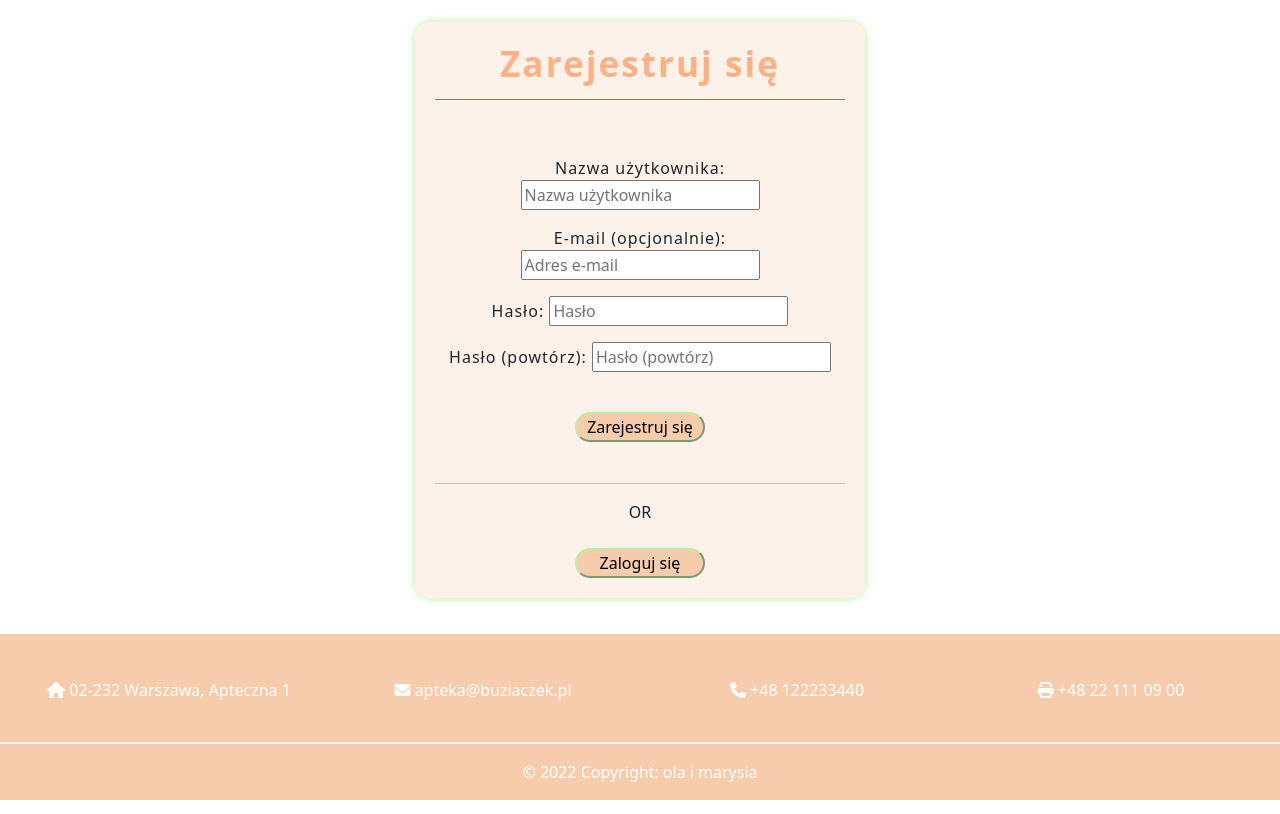
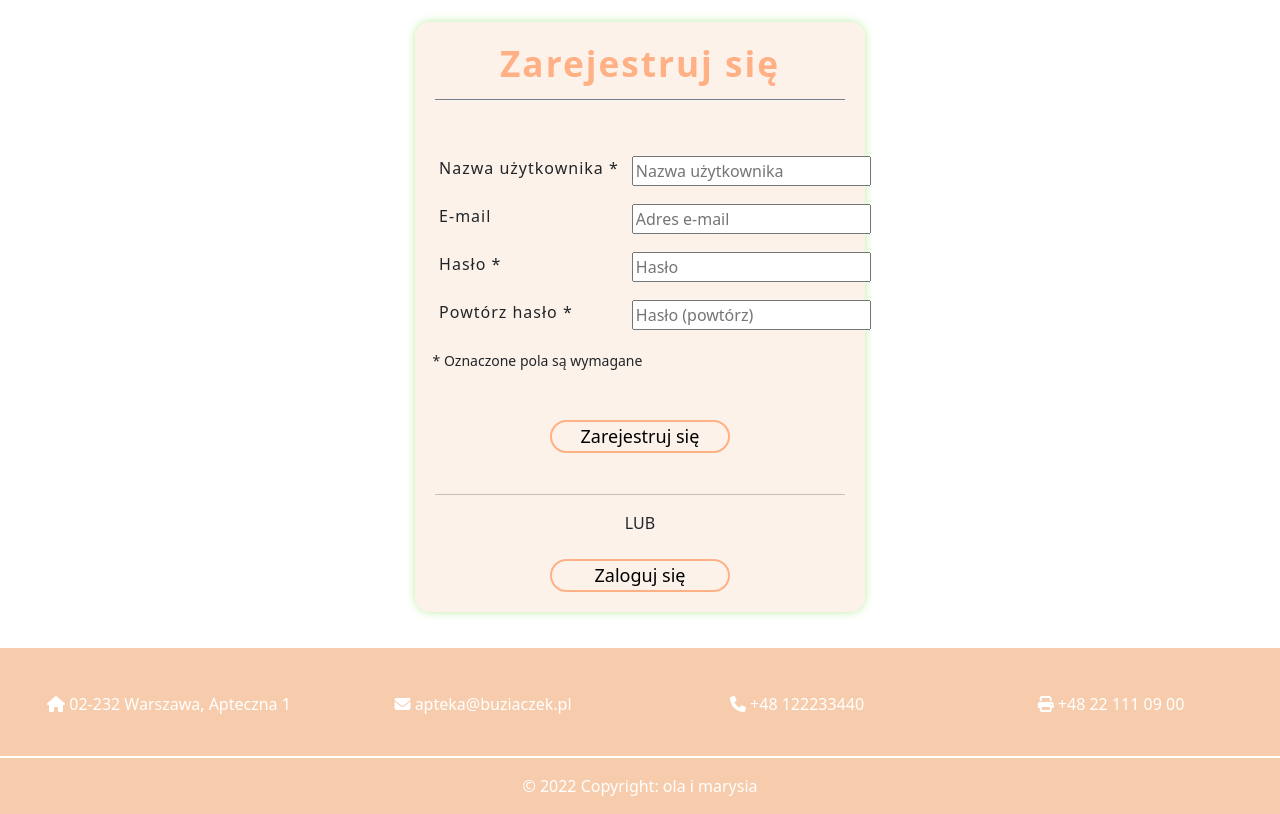
Before and after one commit to rzelazo/OnlinePharmacy, a Django app: page /accounts/signup/ in a window 1280 px wide. Shown: the part 140-954 px from the top of the page. Run offline with Django 3.2, Linux system fonts and the light colour scheme; data comes from the database, SQL or seed files in the repository; some libraries are stand-ins or nearby versions.

Commit message:
jeszcze tu póżniej wrócę pzdr

```diff
--- a/templates/account/base.html
+++ b/templates/account/base.html
@@ -6,6 +6,7 @@
   <meta name="viewport" content="width=device-width, initial-scale=1, shrink-to-fit=no">
   <!-- Latest compiled and minified CSS -->
   <link href="https://cdn.jsdelivr.net/npm/bootstrap@5.1.3/dist/css/bootstrap.min.css" rel="stylesheet">
+
 
   <!-- Latest compiled JavaScript -->
   <script src="https://cdn.jsdelivr.net/npm/bootstrap@5.1.3/dist/js/bootstrap.bundle.min.js"></script>
--- a/templates/account/signup.html
+++ b/templates/account/signup.html
@@ -4,30 +4,106 @@
 
 {% block head_title %}{% trans "Signup" %}{% endblock %}
 
+{% block extra_head%}
+<style>
+  #signup_form{
+    text-align: center;
+    width: 450px;
+    box-shadow: 0 0 10px 0 rgb(192, 237, 166);
+    padding: 20px;
+    border-radius: 15px;
+    margin: 8% auto 0;
+    margin-top: 2%;
+    background-color: rgba(247, 204, 172, 0.25)
+  }
+  #title{
+    font-weight: bold;
+    font-size: 2.2rem;
+    color:#FFB085;
+    letter-spacing: 2px;
+    padding: 0 0 15px 0;
+    border-bottom: 1px solid slategrey
+  }
+  #cont{
+    height: 40px;
+  }
+  #lab{
+    position: relative;
+    margin-left: 1%;
+    letter-spacing: 1px;
+    height: 40px;
+  }
+  #input{
+    position: absolute;
+    margin-left: 48%;
+  }
+
+  #submit {
+    font-size: 18px;
+    text-align: center;
+    color: black !important;
+    border: solid 2px #FFB085;
+    width: 180px;
+    height: 33px;
+    border-radius: 30px;
+    background-color: transparent;
+  }
+  #submit:hover {
+    background-color: #FFB085 !important;
+    color: white !important;
+  }
+
+</style>
+{%endblock%}
+
 {% block content %}
 
-<form class="signup" id="signup_form" method="post" action="{% url 'account_signup' %}"
-      style="text-align: center; width: 450px; box-shadow: 0 0 10px 0 rgb(192, 237, 166); padding: 20px;
-border-radius: 15px; margin: 8% auto 0; margin-top: 2%; background-color: rgba(247, 204, 172, 0.25)">
-  <h1 style="font-weight: bold; font-size: 2.2rem; color:#FFB085; letter-spacing: 2px; padding: 0 0 15px 0;
-  border-bottom: 1px solid slategrey">Zarejestruj się</h1>
+<form class="signup" id="signup_form" method="post" action="{% url 'account_signup' %}">
+  <h1 id="title" >Zarejestruj się</h1>
   <br>
   <br>
   {% csrf_token %}
-  <a style="letter-spacing: 1px">{{ form.as_p }}</a>
+  <div class="input-group mb-2" id="cont">
+    <div class="input-group-append" id="lab">
+      <label>Nazwa użytkownika * </label>
+    </div>
+    <div id="input">{{form.username}}</div>
+
+  </div>
+  <div class="input-group mb-2" id="cont">
+    <div class="input-group-append" id="lab">
+      <label>E-mail </label>
+    </div>
+    <div id="input">{{form.email}}</div>
+  </div>
+  <div class="input-group mb-2" id="cont">
+    <div class="input-group-append" id="lab">
+      <label>Hasło *</label>
+    </div>
+    <div id="input"> {{form.password1}} </div>
+  </div>
+  <div class="input-group mb-2" id="cont">
+    <div class="input-group-append" id="lab">
+      <label>Powtórz hasło *</label>
+    </div>
+    <div id="input">{{form.password2}}</div>
+  </div>
+
   {% if redirect_field_value %}
   <input type="hidden" name="{{ redirect_field_name }}" value="{{ redirect_field_value }}" />
   {% endif %}
+
+  <label style="margin-left: -50%; font-size: 14px">* Oznaczone pola są wymagane</label>
   <br>
-  <button type="submit" style="border-radius: 20px; width: 130px;
-        background: #F7CCAC; height: 30px; border-color: #C0EDA6">Zarejestruj się </button>
+  <br>
+  <br>
+  <button id="submit" type="submit">Zarejestruj się </button>
   <hr style="margin-top: 10%">
-  <label>OR</label>
+  <label>LUB</label>
   <br>
   <br>
   <a href="{% url 'account_login'%}">
-    <button class="third Button" type="button"  style="border-radius: 20px; width: 130px;
-        background: #F7CCAC; height: 30px; border-color: #C0EDA6">Zaloguj się</button>
+    <button id="submit" class="third Button" type="button">Zaloguj się</button>
   </a>
 </form>
 <br>
```
Also changed, not shown: templates/account/login.html (+79 -14 lines).
